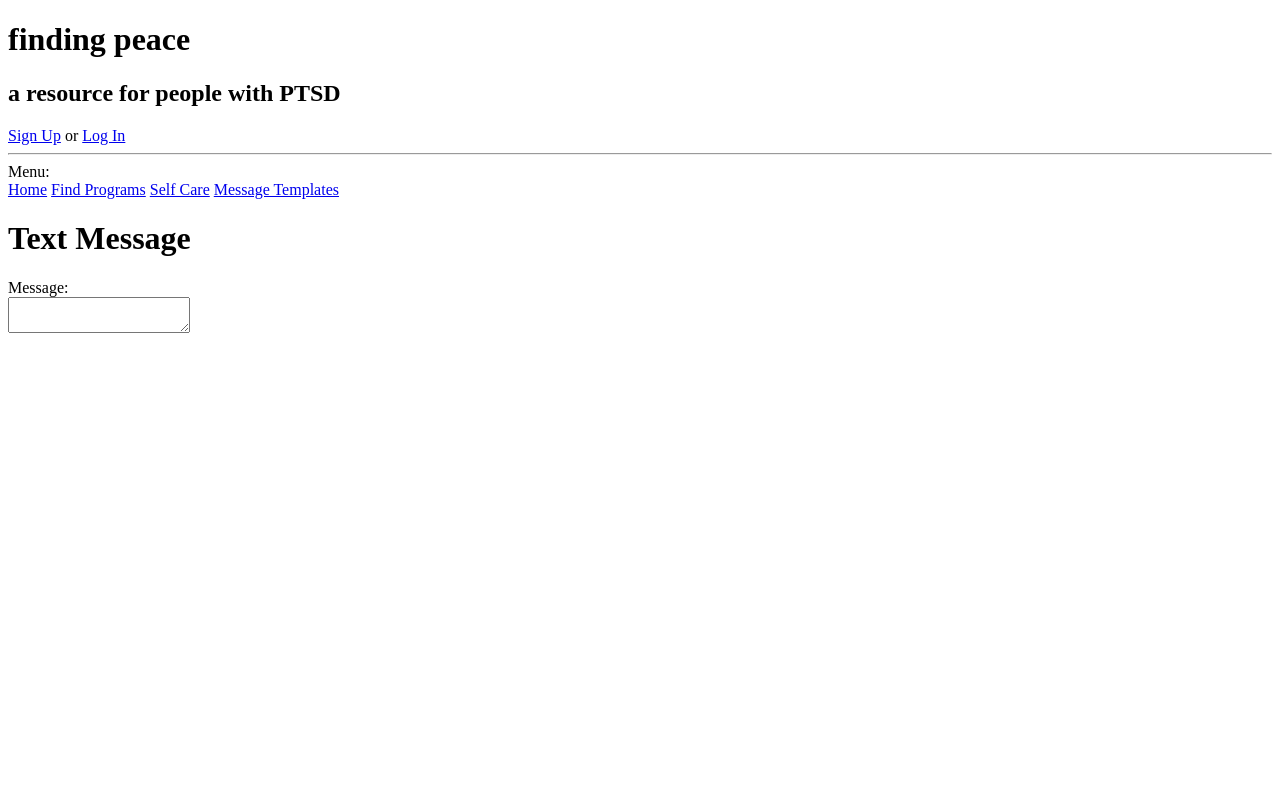
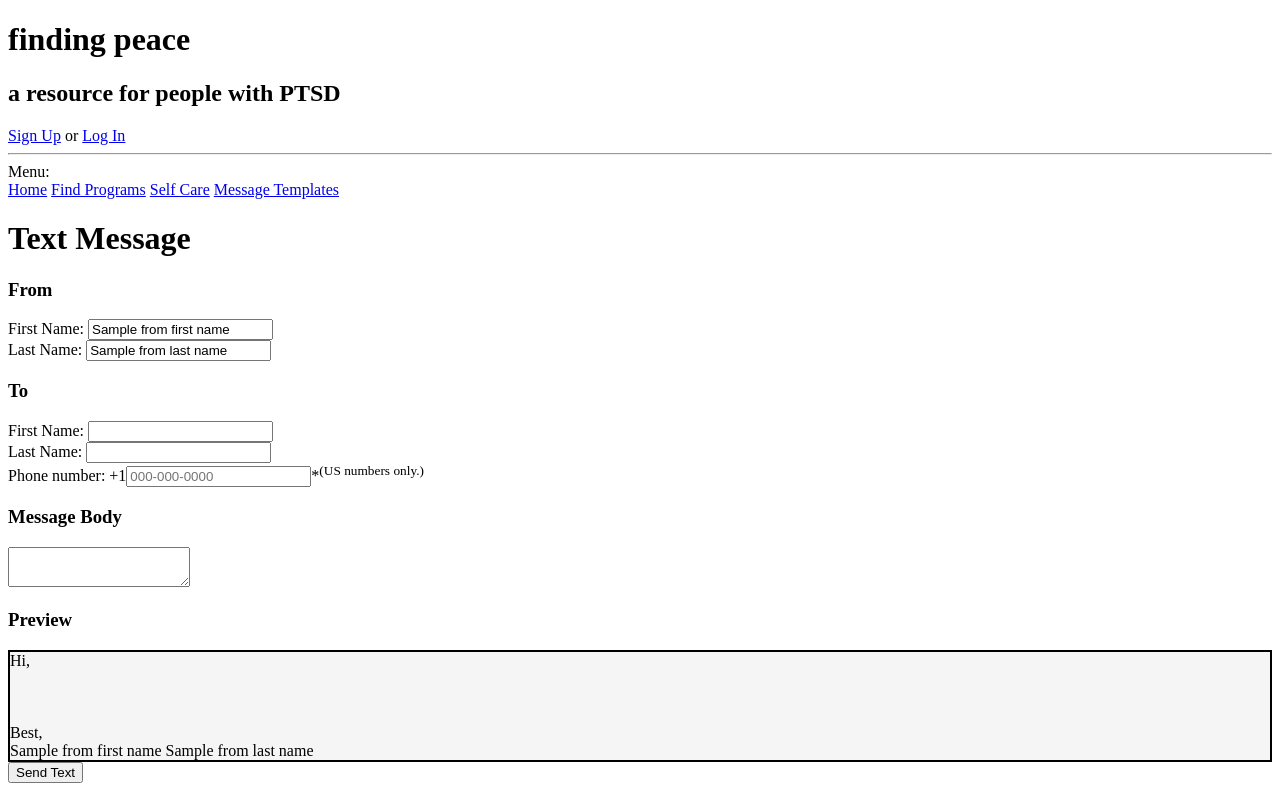
Before and after one commit to salazardenise/ptsd-project, a Python web app: template templates/text_message.html in a window 1280 px wide. Run offline with Jinja, Linux system fonts and the light colour scheme; the template is opened without the code that fills it: most values are stand-ins (such as "Sample title", 1, 10 or a date in 2020); some libraries are stand-ins or nearby versions.

Commit message:
create text_message route and js and css files, sending text not implemented yet

```diff
--- /dev/null
+++ b/static/css/text_message.css
@@ -0,0 +1,4 @@
+#previewMessage {
+    border: solid 2px black;
+    background-color: #F5F5F5; // white smoke
+}
--- /dev/null
+++ b/static/js/text_message.js
@@ -0,0 +1,49 @@
+"use strict";
+
+/* Set ip preview */
+$('#bodyMessage').height($("#bodyMessage")[0].scrollHeight);
+
+function updatePreviewMessage() {
+    let fromFirstName = $('#fromFirstName').val();
+    let fromLastName = $('#fromLastName').val();
+
+    let toFirstName = $('#toFirstName').val();
+    let toLastName = $('#toLastName').val();
+
+    let bodyMessage = $('#bodyMessage').val();
+
+    let contentMessage = 'Hi ' + toFirstName + ' ' + toLastName + ',<br><br>';
+    contentMessage += bodyMessage + '<br><br>';
+    contentMessage += 'Best,<br>' + fromFirstName + ' ' + fromLastName;
+
+    $('#previewMessage').html(contentMessage)
+}
+
+/* catch changes to message */
+$('#fromFirstName').on('keyup', () => {
+    updatePreviewMessage();
+});
+
+$('#fromLastName').on('keyup', () => {
+    updatePreviewMessage();
+});
+
+$('#toFirstName').on('keyup', () => {
+    updatePreviewMessage();
+});
+
+$('#toLastName').on('keyup', () => {
+    updatePreviewMessage();
+});
+
+$('#bodyMessage').on('keyup', () => {
+    updatePreviewMessage();
+});
+
+/* user clicks to send text message*/
+$('#sendTextMessageForm').on('submit', (evt) => {
+    evt.preventDefault();
+    console.log('coming up: validating the form')
+
+
+});
--- a/templates/base.html
+++ b/templates/base.html
@@ -5,6 +5,7 @@
     <link rel="stylesheet"
           href="https://use.fontawesome.com/releases/v5.3.1/css/all.css" integrity="sha384-mzrmE5qonljUremFsqc01SB46JvROS7bZs3IO2EmfFsd15uHvIt+Y8vEf7N7fWAU" crossorigin="anonymous">
     <link rel="stylesheet" href="/static/css/messages.css">
+    <link rel="stylesheet" href="/static/css/text_message.css">
     <script src="https://code.jquery.com/jquery-3.2.1.min.js"></script>
 </head>
 <body>
--- a/templates/text_message.html
+++ b/templates/text_message.html
@@ -4,8 +4,35 @@
 
 {% block content %}
 <h1>Text Message</h1>
-<form id="textMessageForm" method="POST">
-    Message:<br>
-    <textarea name="textMessage">{{ message.message }}</textarea>
+<div id="textMessageFields">
+    <h3>From</h3>
+    First Name: <input type="text" id="fromFirstName" value="{{ from_first_name }}">
+    <br>
+    Last Name: <input type="text" id="fromLastName" value="{{ from_last_name }}">
+    <br>
+    <h3>To</h3>
+    First Name: <input type="text" id="toFirstName">
+    <br>
+    Last Name: <input type="text" id="toLastName">
+    <br>
+    Phone number: +1<input type="text" id="toPhoneNumber" placeholder="000-000-0000" pattern="\d{3}[\-]\d{3}[\-]\d{4}">*<sup>(US numbers only.)</sup>
+    <br>
+    <h3>Message Body</h3>
+    <textarea name="bodyMessage" id="bodyMessage"> {{ message.message }}</textarea>
+    <br>
+</div>
+<h3>Preview</h3>
+<div id="previewMessage">
+    Hi,
+    <br><br>
+    {{ message.message }}
+    <br><br>
+    Best,
+    <br>
+    {{ from_first_name }} {{ from_last_name }}
+</div>
+<form action="/text_message" id="sendTextMessageForm" post="POST">
+    <input type="submit" value="Send Text">
 </form>
+<script src="/static/js/text_message.js"></script>
 {% endblock %}
```
Also changed, not shown: server.py (+31 -2 lines).
